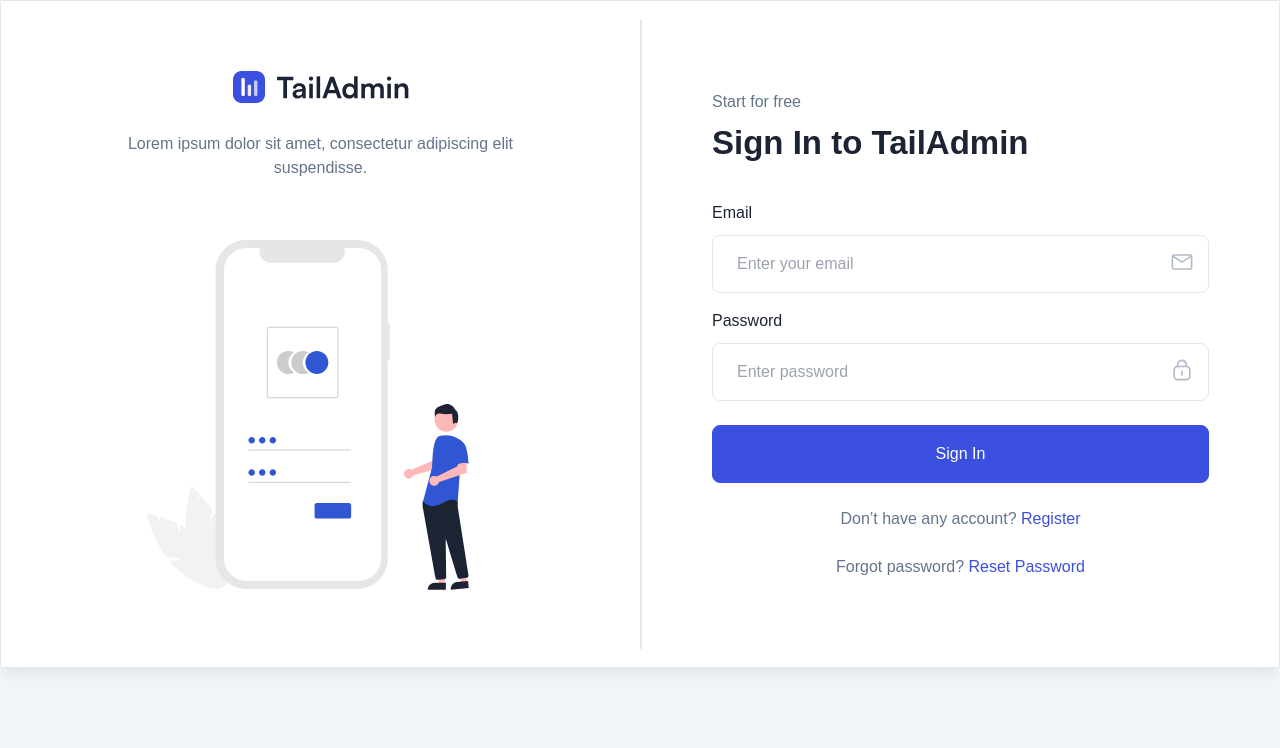
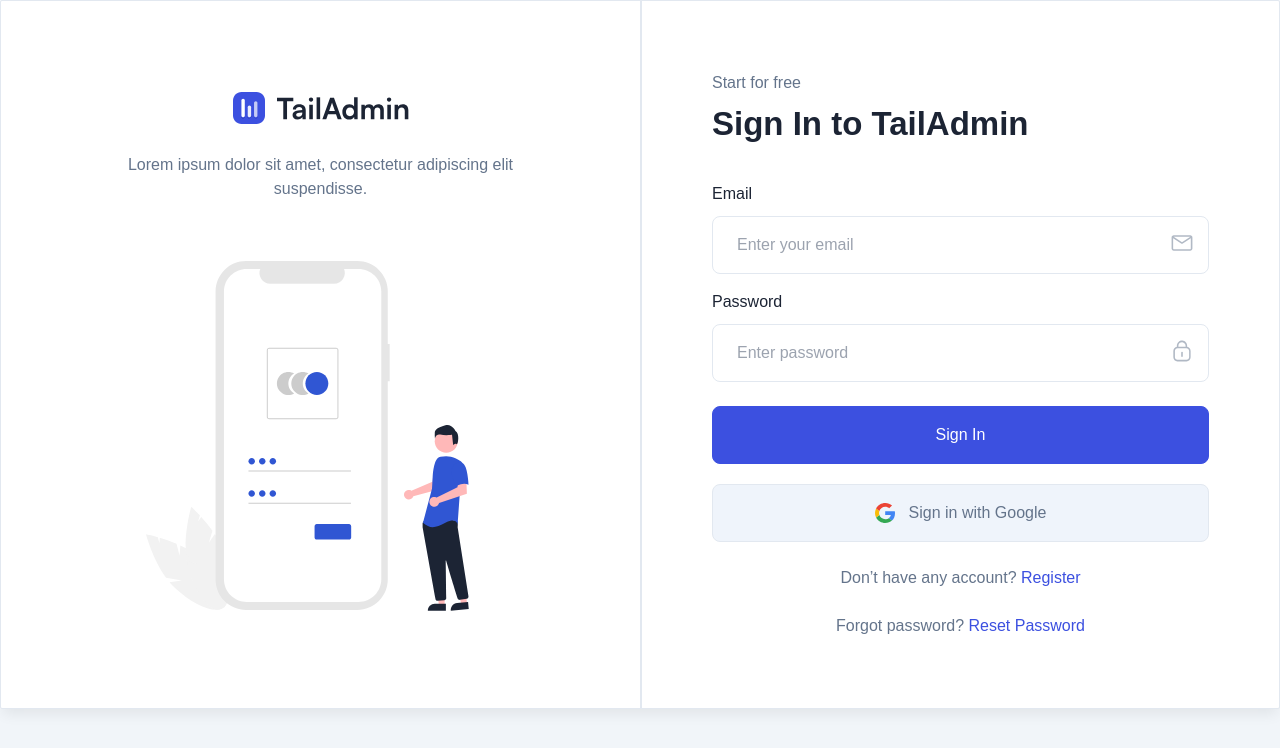
Before and after one commit to eripratama1/samplekoding-reactjs-firebase-auth, a React (Vite) app: page /auth/login in a window 1280 px wide. Shown: the top 748 px of the page. Built offline with nearby package versions, Linux system fonts and the light colour scheme.

Commit message:
create function login google provider

```diff
--- a/src/pages/auth/Login.jsx
+++ b/src/pages/auth/Login.jsx
@@ -3,8 +3,9 @@
 import LogoDark from "../../images/logo/logo-dark.svg"
 import Logo from "../../images/logo/logo.svg"
 import toast, { Toaster } from 'react-hot-toast'
-import { signInWithEmailAndPassword } from 'firebase/auth'
-import { auth } from '../../hooks/firebase'
+import { GoogleAuthProvider, signInWithEmailAndPassword, signInWithPopup } from 'firebase/auth'
+import { auth, db } from '../../hooks/firebase'
+import { doc, serverTimestamp, setDoc } from 'firebase/firestore'
 
 const Login = () => {
 
@@ -78,9 +79,59 @@
       })
   }
 
+  const loginWithGoogle = async(e) => {
+    e.preventDefault()
+
+    // BLOK TRY CATCH
+    try {
+      // Di sini, sebuah objek GoogleAuthProvider dibuat.
+      // Ini adalah objek yang digunakan untuk mengautentikasi pengguna dengan layanan Google
+      const providerGoolge = new GoogleAuthProvider()
+
+      // Fungsi signInWithPopup digunakan untuk menampilkan jendela pop-up login dengan provider Google yang telah dibuat
+      // sebelumnya. Hasil dari proses login disimpan dalam variabel result.
+      // termasuk informasi tentang pengguna yang berhasil login.
+      const result = await signInWithPopup(auth,providerGoolge)
+
+      // mengambil kredensial Google dari hasil login. Kredensial ini mengandung informasi seperti token akses yang
+      // akan digunakan untuk mengidentifikasi pengguna.
+      const credentialGoogle = GoogleAuthProvider.credentialFromResult(result)
+
+      // Di sini, token akses (access token) diekstrak dari kredensial Google.
+      // Token akses ini adalah cara agar pengguna dapat diidentifikasi secara aman setelah login
+      const token = credentialGoogle.accessToken
+
+      // ID pengguna diambil dari objek pengguna (user) dalam hasil login.
+      // Ini adalah ID unik yang akan digunakan untuk mengidentifikasi pengguna dalam aplikasi.
+      const userId = result.user.uid
+
+      // Objek documenr yang akan disimpan ke dalama collection users
+      const docRef = {
+        name:result.user.email,
+        email:result.user.email,
+        userId:userId,
+        providerLogin:"Google",
+        created_at:serverTimestamp()
+      }
+
+      // Menggunakan setDoc, objek dokumen docRef disimpan di koleksi "users" dengan ID pengguna sebagai kunci di database
+      // atau Firestore.
+      await setDoc(doc(db,"users",userId),docRef)
+
+      // ID pengguna yang berhasil login disimpan di penyimpanan lokal (localStorage) dengan kunci 'LOGGED_IN'.
+      // Ini digunakan untuk menandai bahwa pengguna sudah login.
+      // Lalu akan diredirect ke halaman dashboard ketika state isLoggedIn bernilai true
+      localStorage.setItem('LOGGED_IN',userId)
+      setisLoggedIn(true)
+    } catch (error) {
+      const errorMessage = error.message
+      toast.error(errorMessage)
+    }
+  }
+
   return (
     <React.Fragment>
-            <div><Toaster/></div>
+      <div><Toaster /></div>
       <div className="rounded-sm border border-stroke bg-white shadow-default dark:border-strokedark dark:bg-boxdark">
         <div className="flex flex-wrap items-center">
           <div className="hidden w-full xl:block xl:w-1/2">
@@ -306,6 +357,44 @@
                   />
                 </div>
 
+                <button
+                onClick={loginWithGoogle}
+                className="flex w-full items-center justify-center gap-3.5 rounded-lg border border-stroke bg-gray p-4 hover:bg-opacity-50 dark:border-strokedark dark:bg-meta-4 dark:hover:bg-opacity-50">
+                  <span>
+                    <svg
+                      width="20"
+                      height="20"
+                      viewBox="0 0 20 20"
+                      fill="none"
+                      xmlns="http://www.w3.org/2000/svg"
+                    >
+                      <g clipPath="url(#clip0_191_13499)">
+                        <path
+                          d="M19.999 10.2217C20.0111 9.53428 19.9387 8.84788 19.7834 8.17737H10.2031V11.8884H15.8266C15.7201 12.5391 15.4804 13.162 15.1219 13.7195C14.7634 14.2771 14.2935 14.7578 13.7405 15.1328L13.7209 15.2571L16.7502 17.5568L16.96 17.5774C18.8873 15.8329 19.9986 13.2661 19.9986 10.2217"
+                          fill="#4285F4"
+                        />
+                        <path
+                          d="M10.2055 19.9999C12.9605 19.9999 15.2734 19.111 16.9629 17.5777L13.7429 15.1331C12.8813 15.7221 11.7248 16.1333 10.2055 16.1333C8.91513 16.1259 7.65991 15.7205 6.61791 14.9745C5.57592 14.2286 4.80007 13.1801 4.40044 11.9777L4.28085 11.9877L1.13101 14.3765L1.08984 14.4887C1.93817 16.1456 3.24007 17.5386 4.84997 18.5118C6.45987 19.4851 8.31429 20.0004 10.2059 19.9999"
+                          fill="#34A853"
+                        />
+                        <path
+                          d="M4.39899 11.9777C4.1758 11.3411 4.06063 10.673 4.05807 9.99996C4.06218 9.32799 4.1731 8.66075 4.38684 8.02225L4.38115 7.88968L1.19269 5.4624L1.0884 5.51101C0.372763 6.90343 0 8.4408 0 9.99987C0 11.5589 0.372763 13.0963 1.0884 14.4887L4.39899 11.9777Z"
+                          fill="#FBBC05"
+                        />
+                        <path
+                          d="M10.2059 3.86663C11.668 3.84438 13.0822 4.37803 14.1515 5.35558L17.0313 2.59996C15.1843 0.901848 12.7383 -0.0298855 10.2059 -3.6784e-05C8.31431 -0.000477834 6.4599 0.514732 4.85001 1.48798C3.24011 2.46124 1.9382 3.85416 1.08984 5.51101L4.38946 8.02225C4.79303 6.82005 5.57145 5.77231 6.61498 5.02675C7.65851 4.28118 8.9145 3.87541 10.2059 3.86663Z"
+                          fill="#EB4335"
+                        />
+                      </g>
+                      <defs>
+                        <clipPath id="clip0_191_13499">
+                          <rect width="20" height="20" fill="white" />
+                        </clipPath>
+                      </defs>
+                    </svg>
+                  </span>
+                  Sign in with Google
+                </button>
 
 
                 <div className="mt-6 text-center">
```
Lines whose indentation alone changed are shown as unchanged.
